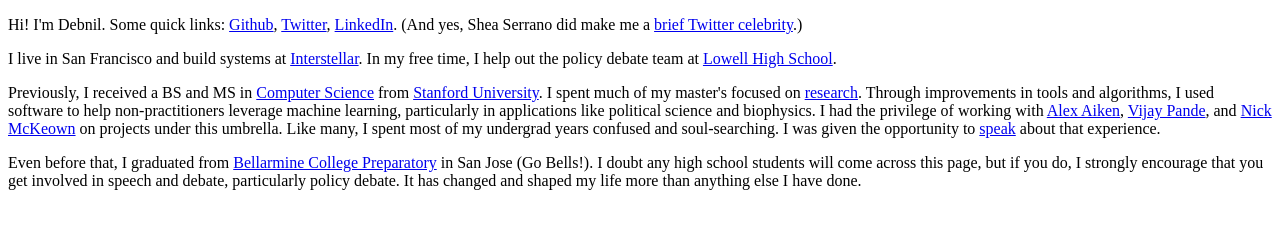
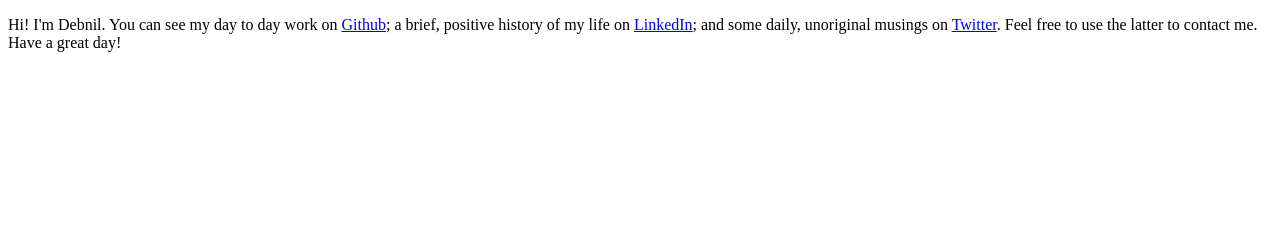
Before and after one commit to debnil/debnil.github.io, a plain HTML site: page index.html in a window 1280 px wide. Drawn offline with Linux system fonts and the light colour scheme.

Commit message:
Shorten page.

```diff
--- a/index.html
+++ b/index.html
@@ -4,13 +4,6 @@
   <title>Debnil Sur</title>
 </head>
 <body>
-<p>Hi! I'm Debnil. Some quick links: <a href="https://github.com/debnil">Github</a>, <a href="https://twitter.com/debnilsur">Twitter</a>, <a href="https://www.linkedin.com/in/debnilsur/">LinkedIn</a>. (And yes, Shea Serrano did make me a <a href="https://twitter.com/SheaSerrano/status/1089756963649536000">brief Twitter celebrity</a>.)</p>
-
-<p>I live in San Francisco and build systems at <a href="https://interstellar.com/">Interstellar</a>. In my free time, I help out the policy debate team at <a href="http://www.lowellstudentassociation.com/forensic-society-speech--debate.html">Lowell High School</a>.</p>
-
-<p>Previously, I received a BS and MS in <a href=https://cs.stanford.edu/>Computer Science</a> from <a href=https://www.stanford.edu/">Stanford University</a>. I spent much of my master's focused on <a href="https://scholar.google.com/citations?user=61sQ2zAAAAAJ&hl=en&authuser=2">research</a>. Through improvements in tools and algorithms, I used software to help non-practitioners leverage machine learning, particularly in applications like political science and biophysics. I had the privilege of working with <a href="http://theory.stanford.edu/~aiken/">Alex Aiken</a>, <a href="https://www.pandelab.org/">Vijay Pande</a>, and <a href="http://yuba.stanford.edu/~nickm/">Nick McKeown</a> on projects under this umbrella. Like many, I spent most of my undergrad years confused and soul-searching. I was given the opportunity to <a href="https://www.youtube.com/watch?v=1PwYo6QZxZ4">speak</a> about that experience.</p>
-
-
-<p>Even before that, I graduated from <a href="http://www.bcp.org/">Bellarmine College Preparatory</a> in San Jose (Go Bells!). I doubt any high school students will come across this page, but if you do, I strongly encourage that you get involved in speech and debate, particularly policy debate. It has changed and shaped my life more than anything else I have done.</p>
-  </body>
+  <p>Hi! I'm Debnil. You can see my day to day work on <a href="https://github.com/debnil">Github</a>; a brief, positive history of my life on <a href="https://www.linkedin.com/in/debnilsur/">LinkedIn</a>; and some daily, unoriginal musings on <a href="https://twitter.com/debnilsur">Twitter</a>. Feel free to use the latter to contact me. Have a great day!</p>
+</body>
   </html>
```
